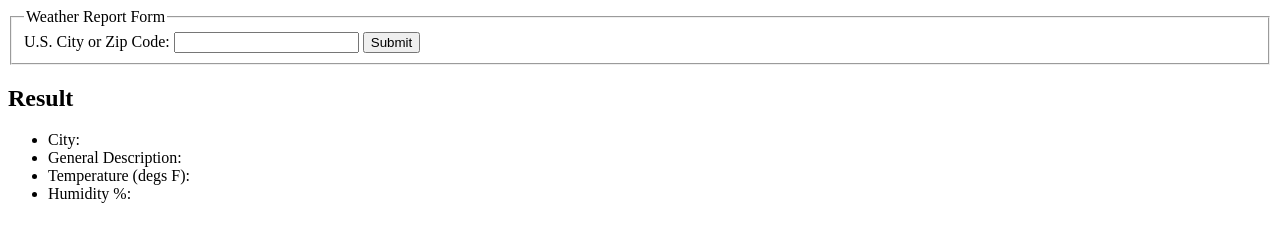
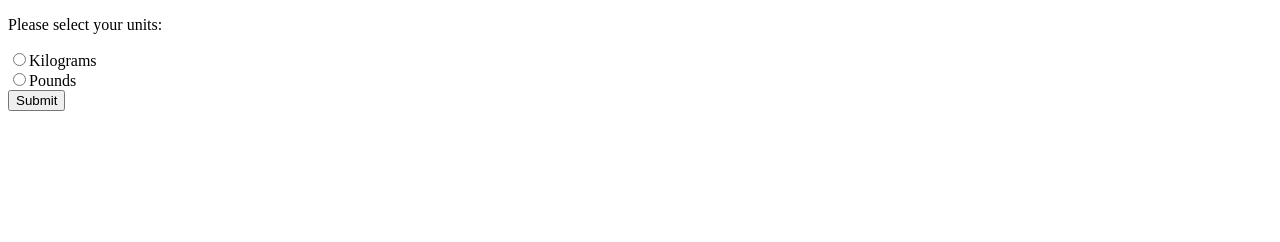
Before and after one commit to daphne9927/radio-button, a plain HTML site: page index.html in a window 1280 px wide. Drawn offline with Linux system fonts and the light colour scheme.

Commit message:
Update index.html

```diff
--- a/index.html
+++ b/index.html
@@ -1,30 +1,30 @@
 <!DOCTYPE html>
 <html>
   <head>
-    <script src="OpenWeatherMap.js"></script>
+    <script src="radioButton.js"></script>
   </head>
   <body>
     <form>
-      <fieldset>
-        <legend>Weather Report Form</legend>
-        <label for="cityOrZipForm">U.S. City or Zip Code:</label>
-        <input type="text" name="cityOrZip" id="cityOrZip">
-        <input type="submit" id="inputSubmit">
-      </fieldset>
-    </form>
-    <div>
-      <h2>Result</h2>
-      <ul>
-        <li><span>City:</span><span id="name"></span></li>
-        <li><span>General Description:</span><span id="description"></span></li>
-        <li><span>Temperature (degs F):</span><span id="temperature"></span></li>
-        <li><span>Humidity %: </span><span id="humidity"></span></li>
-
-            </ul>
-      <p align = "center" id="temp"></p>
-      <p align = "center" id="tooHot"></p>
 
 
-    </div>
+
+      <form action="/action_page.php">
+<p>Please select your units:</p>
+  <input type="radio" name="chooseUnits" value="Kilograms">Kilograms<br>
+  <input type="radio" name="chooseUnits" value="Pounds">Pounds<br>
+
+
+
+  <input type="submit" value="Submit" id = "inputSubmit">
+</form>
+
+
+
+
+
+
+
+    </form>
+
   </body>
 </html>
```
